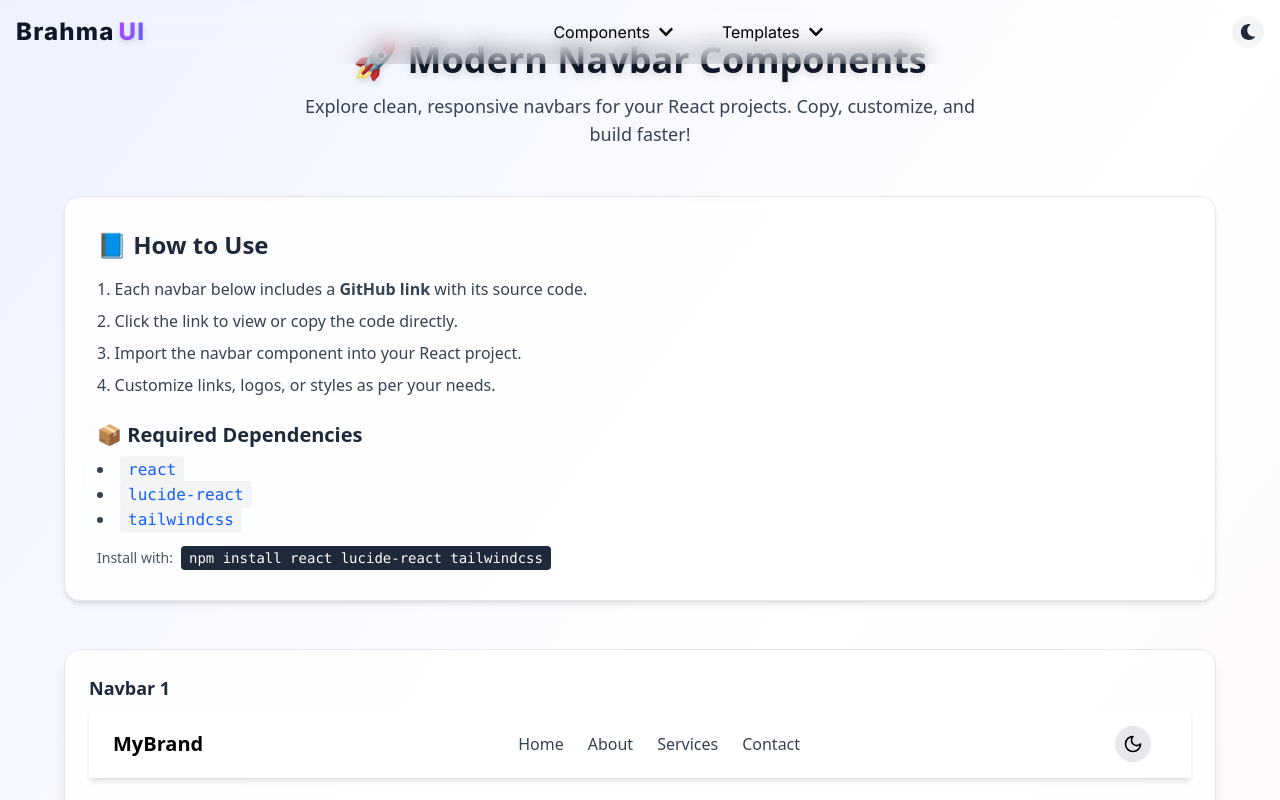
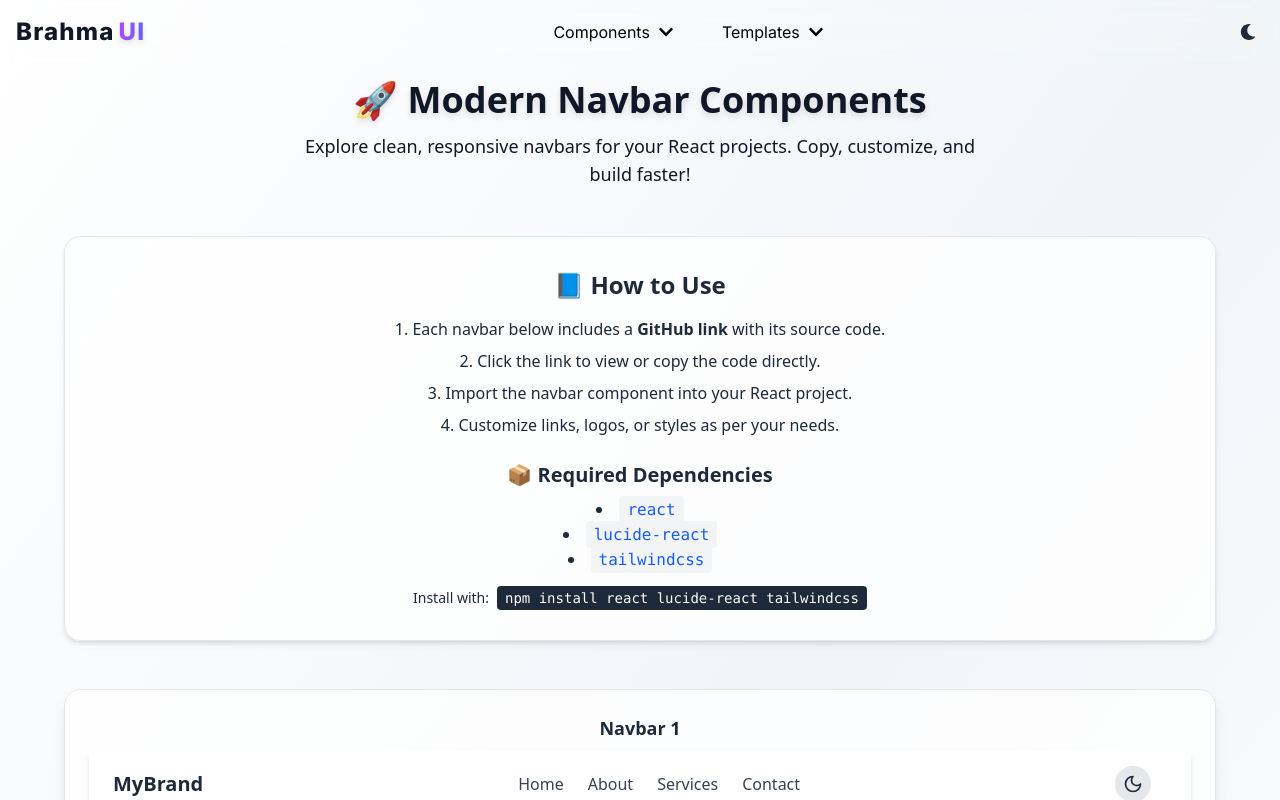
Before and after one commit to coder-prashant-raut/TWIND-UI, a React (Vite) app: page /navbars in a window 1280 px wide. Shown: the top 800 px of the page. Built offline with nearby package versions, Linux system fonts and the light colour scheme.

Commit message:
added theme toggle to Navbar Pages

```diff
--- a/src/App.jsx
+++ b/src/App.jsx
@@ -47,7 +47,7 @@ const App = () => {
         <div className="">
           <Routes>
             <Route path="/" element={<Home theme={theme} />} />
-            <Route path="/navbars" element={<NavBars />} />
+            <Route path="/navbars" element={<NavBars theme={theme}/>} />
             <Route path="/footers" element={<Footers />} />
             <Route path="/cards" element={<Cards />} />
             <Route path="/buttons" element={<Buttons />} />
--- a/src/components/navbars/NavBars.jsx
+++ b/src/components/navbars/NavBars.jsx
@@ -4,45 +4,57 @@ import Navbar2 from "./NavBar2";
 import Navbar3 from "./NavBar3";
 import Navbar4 from "./NavBar4";
 
-function NavBars() {
+function NavBars({ theme }) {
+  const isDark = theme === "dark";
+
   return (
-    <div className="relative min-h-screen bg-gradient-to-br from-indigo-50 via-white to-pink-50 px-4 sm:px-6 py-10 overflow-hidden">
+    <div
+      className={`min-h-screen mt-0 px-6 pt-20 py-24 flex flex-col items-center justify-center text-center transition-all duration-500 relative overflow-hidden ${
+        isDark
+          ? "bg-gradient-to-br from-black via-gray-900 to-black text-white"
+          : "bg-gradient-to-br from-white via-slate-100 to-white text-gray-900"
+      }`}
+    >
       {/* Soft blurred animated gradient background */}
       <div className="absolute inset-0 -z-10">
         <div className="absolute top-0 left-1/2 w-[60vw] h-[60vw] bg-pink-400 opacity-20 blur-[150px] animate-pulse-slow rounded-full"></div>
         <div className="absolute bottom-10 right-1/2 w-[50vw] h-[50vw] bg-indigo-400 opacity-20 blur-[120px] animate-pulse-slow rounded-full"></div>
-        <div className="absolute inset-0 bg-white/60 backdrop-blur-sm"></div>
+        <div className="absolute inset-0 bg-white/60 dark:bg-black/40 backdrop-blur-sm"></div>
       </div>
 
-      <div className="max-w-6xl mx-auto space-y-12">
+      <div className="max-w-6xl w-full space-y-12">
         {/* Page Heading */}
         <div className="text-center space-y-3">
-          <h1 className="text-4xl font-bold text-gray-900 drop-shadow-md">
+          <h1 className="text-4xl font-bold drop-shadow-md">
             🚀 Modern Navbar Components
           </h1>
-          <p className="text-gray-700 text-lg max-w-2xl mx-auto">
+          <p className="text-lg max-w-2xl mx-auto">
             Explore clean, responsive navbars for your React projects. Copy, customize, and build faster!
           </p>
         </div>
 
         {/* Guide Box */}
-        <div className="bg-white/80 backdrop-blur-sm rounded-2xl shadow-md p-6 sm:p-8 border border-gray-200">
-          <h2 className="text-2xl font-semibold text-gray-800 mb-4">📘 How to Use</h2>
-          <ol className="list-decimal list-inside text-gray-700 space-y-2 text-base">
+        <div className={`rounded-2xl shadow-md p-6 sm:p-8 border transition ${
+          isDark
+            ? "bg-gray-800 border-gray-700 text-white"
+            : "bg-white/80 border-gray-200 text-gray-800"
+        }`}>
+          <h2 className="text-2xl font-semibold mb-4">📘 How to Use</h2>
+          <ol className="list-decimal list-inside space-y-2 text-base">
             <li>Each navbar below includes a <strong>GitHub link</strong> with its source code.</li>
             <li>Click the link to view or copy the code directly.</li>
             <li>Import the navbar component into your React project.</li>
             <li>Customize links, logos, or styles as per your needs.</li>
           </ol>
 
-          <h2 className="text-xl font-semibold text-gray-800 mt-6">📦 Required Dependencies</h2>
-          <ul className="list-disc list-inside text-gray-700 mt-2">
+          <h2 className="text-xl font-semibold mt-6">📦 Required Dependencies</h2>
+          <ul className="list-disc list-inside mt-2">
             <li><code className="bg-gray-100 text-blue-600 px-2 py-1 rounded">react</code></li>
             <li><code className="bg-gray-100 text-blue-600 px-2 py-1 rounded">lucide-react</code></li>
             <li><code className="bg-gray-100 text-blue-600 px-2 py-1 rounded">tailwindcss</code></li>
           </ul>
 
-          <p className="text-sm text-gray-600 mt-4">
+          <p className="text-sm mt-4">
             Install with:
             <code className="ml-2 px-2 py-1 bg-gray-800 text-white rounded">
               npm install react lucide-react tailwindcss
@@ -58,9 +70,13 @@ function NavBars() {
             { name: "Navbar 4", Comp: Navbar4 }].map(({ name, Comp }, idx) => (
             <div
               key={idx}
-              className="bg-white/80 backdrop-blur-sm rounded-2xl shadow-lg border border-gray-200 p-4 sm:p-6 transition duration-300 hover:shadow-2xl"
+              className={`rounded-2xl shadow-lg border p-4 sm:p-6 transition duration-300 hover:shadow-2xl ${
+                isDark
+                  ? "bg-gray-800 border-gray-700 text-white"
+                  : "bg-white/80 border-gray-200 text-gray-800"
+              }`}
             >
-              <h3 className="text-lg font-semibold text-gray-800 mb-2">{name}</h3>
+              <h3 className="text-lg font-semibold mb-2">{name}</h3>
               <Comp />
             </div>
           ))}
```
